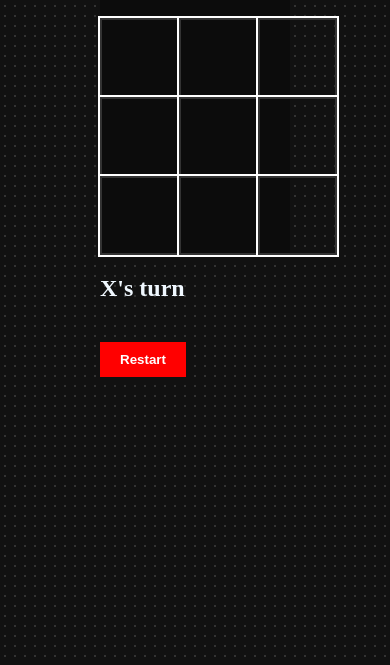
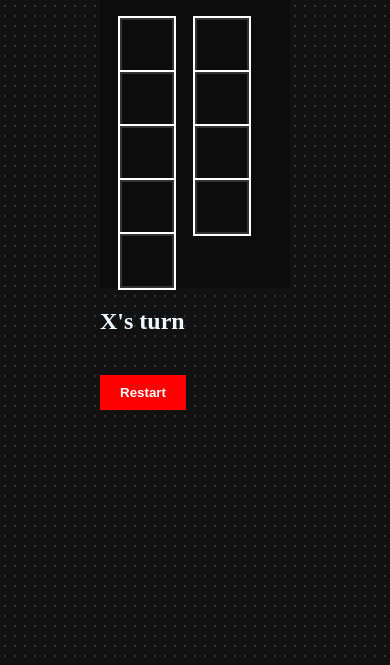
Before and after one commit to aarafr/tic-tac-toe, a plain HTML site: page index.html in a window 390 px wide. Shown: the part 179-844 px from the top of the page. Drawn offline with Linux system fonts and the light colour scheme.

Commit message:
Added media query for responsitivity for diffrent platforms

```diff
--- a/style.css
+++ b/style.css
@@ -1,4 +1,4 @@
-body{
+body {
     background-color: #111;
     background-image: radial-gradient(#333 1px, transparent 1px);
     background-size: 10px 10px;
@@ -6,7 +6,8 @@ body{
     margin: 25px;
     color: aliceblue;
 }
-.cell{
+
+.cell {
     width: 75px;
     height: 75px;
     border: 2px solid #333;
@@ -17,7 +18,7 @@ body{
     transition: all 0.2s ease-in-out;
 }
 
-.cell:hover{
+.cell:hover {
     background-color: #444;
 }
 
@@ -31,21 +32,21 @@ body{
     color: #f00;
 }
 
-#gameContainer{
+#gameContainer {
     font-family: "Pernament Marker", cursive;
     text-align: center;
     background-color: #0c0c0c;
     color: #fff;
 }
 
-#cellContainer{
+#cellContainer {
     display: grid;
     grid-template-columns: repeat(3, auto);
     width: 225px;
     margin: auto;
 }
 
-#restartBtn{
+#restartBtn {
     background-color: #f00;
     color: #fff;
     border: none;
@@ -61,3 +62,30 @@ body{
     color: #f00;
     box-shadow: 0 0 0 2px #f00;
 }
+
+@media only screen and (max-width: 600px) {
+
+    article {
+        display: grid;
+        grid-template-columns: repeat(3, 1fr);
+        grid-template-rows: repeat(3, auto);
+        grid-gap: 1rem;
+    }
+
+    article>*:not(:first-child) {
+        margin-top: 0;
+    }
+
+    #cellContainer {
+        grid-template-columns: repeat(2, auto);
+        width: 150px;
+    }
+
+    .cell {
+        width: 50px;
+        height: 50px;
+        line-height: 50px;
+        font-size: 30px;
+    }
+
+}
```
